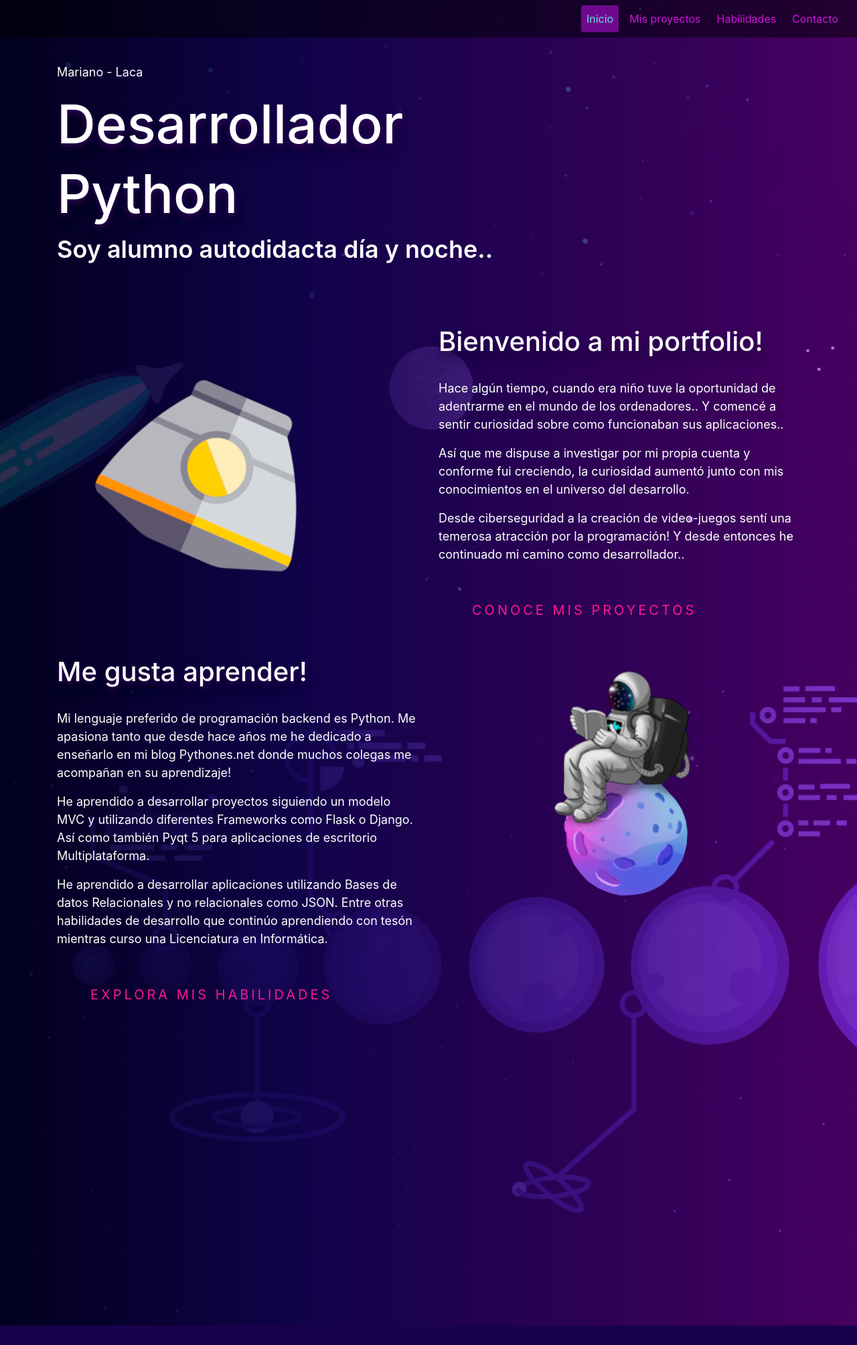
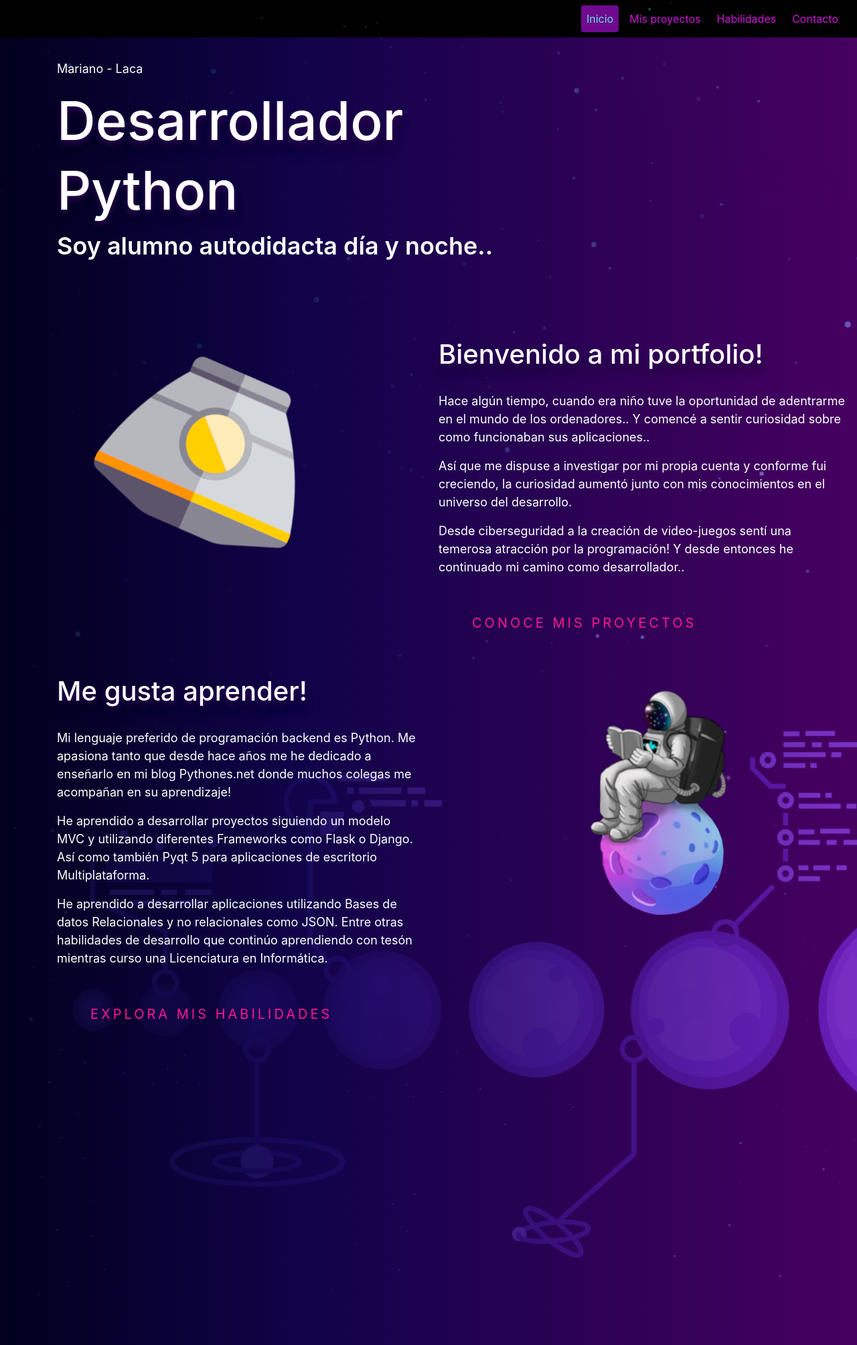
Before and after one commit to Mariano-Laca/Portfolio-Flask, a Flask app: page / in a window 1280 px wide. Shown: the whole page at 67% size. Before the commit the page ends 1979 px from the top, so only its background shows below. Run offline with Flask 2, Linux system fonts and the light colour scheme; some libraries are stand-ins or nearby versions.

Commit message:
Modificado diseño responsive

```diff
--- a/static/css/base.css
+++ b/static/css/base.css
@@ -1,12 +1,13 @@
+
 body{
   background-image: url('/static/images/wall2.jpg');
   background-size: cover;
 
 }
-.container{
-  height: auto;
-  width:auto;
+.intro{
+
   padding-top:3%;
+  padding-bottom:10%;
 
 }
 #capa0{
@@ -155,11 +156,10 @@ p{
 
 
 .capsula{
-  padding-left: 10%;
-  padding-top:10%;
+ margin-left:20%;
 }
 .astroboy{
-  margin-left:10%;
+  margin-left:20%;
 }
 
 .r360:hover {
--- a/templates/base/base.html
+++ b/templates/base/base.html
@@ -3,7 +3,7 @@
 <head>
     <meta charset="UTF-8">
     <meta http-equiv="X-UA-Compatible" content="IE=edge">
-    <meta name="viewport" content="width=device-width, initial-scale=1.0">
+    <meta name="viewport" content="width=device-width, initial-scale=1">
     <title>{% block title%} {%endblock%}</title>
     <!--BOOTSTRAP CSS -->
     <link rel="stylesheet" href="https://stackpath.bootstrapcdn.com/bootstrap/4.4.1/css/bootstrap.min.css" integrity="sha384-Vkoo8x4CGsO3+Hhxv8T/Q5PaXtkKtu6ug5TOeNV6gBiFeWPGFN9MuhOf23Q9Ifjh" crossorigin="anonymous">
@@ -13,27 +13,22 @@
     {%endblock%}
 </head>
 <body>
+    {% include "nav/nav-bar.html" %}
     <div id = "capa1">
-    {% include "nav/nav-bar.html" %}
         {%block inicio%}
         {%endblock%}
 
-        <div class="container">
-            <div class="row">
-            <div class="col-8">
+        <div class = "container-fluid">
+            <div class = "row">
+                <div class = "col-xs-12 col-md-8">
                     <!--Bloque 8-->
                     {% block columna8 %}
-
                       {% endblock %}
                 </div>
-            <div class="col-4">
+                <div class="col-xs-6 col-md-4">
                         <!--Bloque 4-->
                         {% block columna4 %}
-
                         {% endblock %}
-
-
-
                 </div>
             </div>
         </div>
--- a/templates/index.html
+++ b/templates/index.html
@@ -5,30 +5,30 @@
 {%block inicio%}
 
 <div class ="container">
+  <div class = "intro">
     <div align = "left">
       <p>Mariano - Laca</p>
       <h1>Desarrollador</h1>
-    <h1>Python</h1>
+      <h1>Python</h1  >
 
       <div class="text">
         <!--Texto con efecto JS-->
       </div>
-<br><br>
+
+    </div>
   </div>
 </div>
 
-<div id = "capa2">
-  <div id = "capa1">
 
-    <div class = "container">
-
-      <div class="row">
-        <div class="col-6">
+    <div class = "container-fluid">
+      <div class = "row">
+        <div class="col-md-6">
           <div class ="capsula">
             <img class = "r360"src="{{ url_for('static', filename='images/capsula-espacial.png') }}" /><!--https://www.flaticon.es/iconos-gratis/capsula-espacial--></div>
           </div>
 
-<div class="col-6">
+
+          <div class="col-md-6">
             <h2>Bienvenido a mi portfolio!</h2>
             <br>
             <p align ="left">
@@ -56,14 +56,13 @@
           </div>
         </div>
       </div>
-
-
+      <br><br>
 <div id = "capa3">
   <div id = "capa1">
     <div class = "container">
       <div class="row">
 
-    <div class="col-6">
+    <div class="col-md-6">
 
       <h2>Me gusta aprender!</h2>
       <br>
@@ -92,7 +91,7 @@
         </button></a>
 
   </div>
-  <div class="col-6">
+  <div class="col-md-6">
     <div class ="astroboy">
 <img class = "r360"src="{{ url_for('static', filename='images/astroboy.png') }}" /><!--https://png.pngtree.com/png-clipart/20210330/ourlarge/pngtree-planet-reading-astronaut-png-image_3165023.jpg--></div>
 </div>
```
Also changed, not shown: templates/mis-habilidades.html (+11 -22 lines), templates/mis-proyectos.html (+18 -7 lines). Lines whose indentation alone changed are shown as unchanged.
